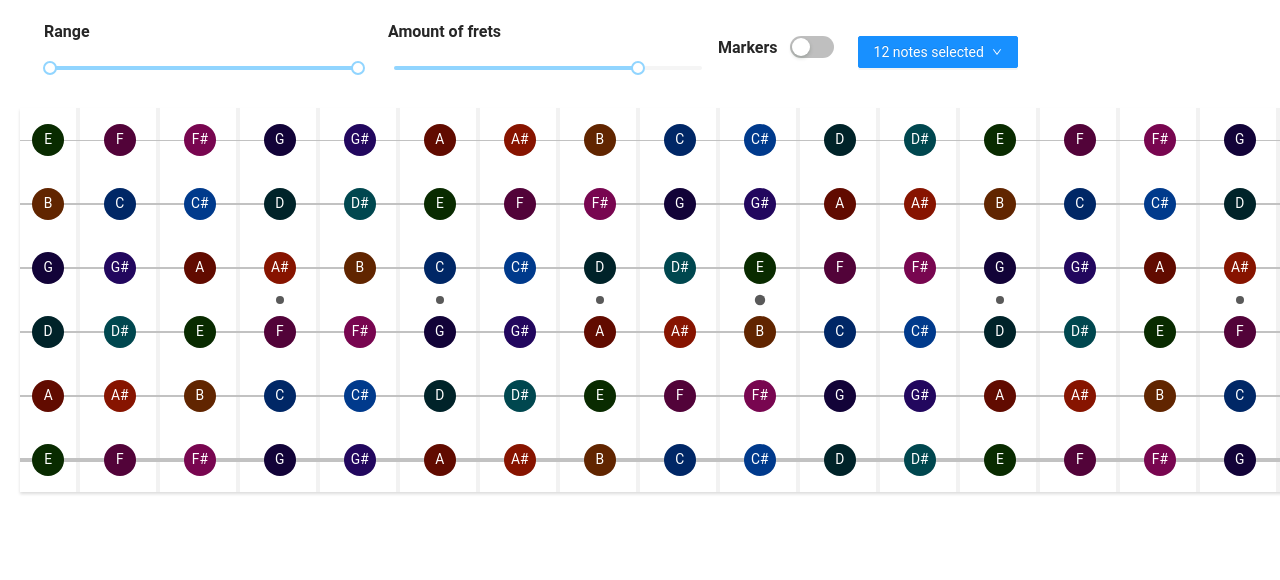
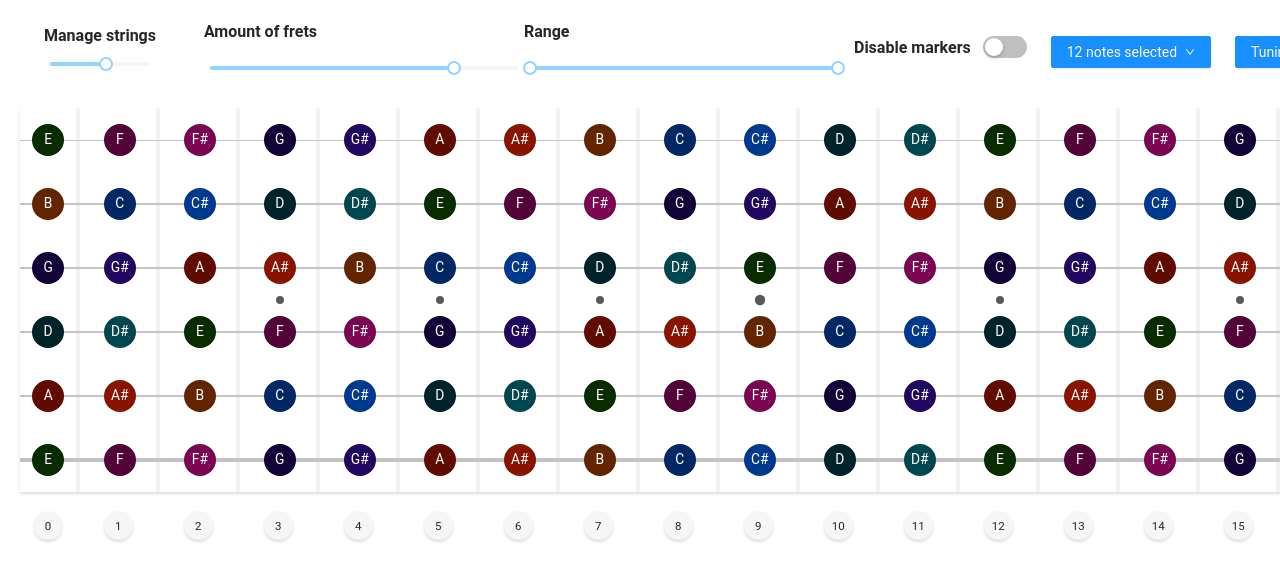
Before and after one commit to polubis/music-app, a React app in the folder apps/jam-jam/: page / in a window 1280 px wide. Shown: the top 580 px of the page. Built offline with nearby package versions, Linux system fonts and the light colour scheme.

Commit message:
Apply tuning and required features for fretboar

```diff
--- a/apps/jam-jam/src/fretboard-visualizer/FretboardVisualizer.scss
+++ b/apps/jam-jam/src/fretboard-visualizer/FretboardVisualizer.scss
@@ -17,6 +17,10 @@
     width: 320px;
   }
 
+  .stringsManager {
+    margin-right: 24px;
+  }
+
   .fretsPicker {
     margin-left: 24px;
   }
@@ -33,4 +37,8 @@
   .notePicker {
     margin-left: 24px;
   }
+
+  .tuningPicker {
+    margin-left: 24px;
+  }
 }
--- a/apps/jam-jam/src/fretboard-visualizer/FretboardVisualizer.tsx
+++ b/apps/jam-jam/src/fretboard-visualizer/FretboardVisualizer.tsx
@@ -9,35 +9,41 @@ import {
   Typography,
 } from "antd";
 import React, { useMemo, useState } from "react";
-import { DownOutlined } from "@ant-design/icons";
+import { DownOutlined, PlusOutlined } from "@ant-design/icons";
 import {
   createStrings,
   pickSoundsInStrings,
   sliceSoundsInStrings,
+  TUNINGS,
 } from "../fretboard/core";
 import { Fretboard } from "../fretboard/Fretboard";
 
 import css from "./FretboardVisualizer.scss";
-import { NoteName, NOTE_NAMES } from "../fretboard/models";
-import Checkbox from "antd/lib/checkbox/Checkbox";
+import { GuitarTuning, NoteName, NOTE_NAMES } from "../fretboard/models";
+import { Checkbox } from "antd";
 
 type RadioSelectValue = NoteName | "all" | "none" | "";
 
 interface Filters {
+  tuning: GuitarTuning;
   range: [number, number];
   fretsCount: number;
   markersDisabled: boolean;
   pickedNoteNames: NoteName[];
+  stringsCount: number;
 }
 
 const { Title } = Typography;
 
+const MAX_STRINGS_COUNT = 10;
 const MAX_FRETS_COUNT = 30;
 const FILTERS: Filters = {
+  tuning: TUNINGS[0],
   range: [0, MAX_FRETS_COUNT],
   fretsCount: 24,
   markersDisabled: false,
   pickedNoteNames: [...NOTE_NAMES],
+  stringsCount: TUNINGS[0].notes.length,
 };
 
 const getRadioGroupValue = (pickedNoteNames: NoteName[]): RadioSelectValue => {
@@ -101,7 +107,6 @@ const FretboardVisualizer = () => {
   };
 
   const handleManyNotePick = (noteName: NoteName, checked: boolean): void => {
-    console.log(noteName, checked);
     setFilters({
       ...filters,
       pickedNoteNames: checked
@@ -112,28 +117,72 @@ const FretboardVisualizer = () => {
     });
   };
 
-  const { range, fretsCount, markersDisabled, pickedNoteNames } = filters;
+  const handleTuningPick = (tuning: GuitarTuning) => {
+    setFilters({
+      ...filters,
+      tuning,
+      stringsCount: tuning.notes.length,
+    });
+  };
+
+  const handleStringChange = (stringsCount: number) => {
+    if (stringsCount < filters.tuning.notes.length) {
+      setFilters({
+        ...filters,
+        stringsCount,
+        tuning: {
+          name: "Custom",
+          notes: filters.tuning.notes.filter(
+            (_, idx) => idx <= stringsCount - 1
+          ),
+        },
+      });
+      return;
+    }
+
+    setFilters((prevFilters) => ({
+      ...prevFilters,
+      stringsCount,
+      tuning: {
+        name: "Custom",
+        notes: [
+          ...filters.tuning.notes,
+          ...Array.from({
+            length: stringsCount - prevFilters.stringsCount,
+          }).map(() => filters.tuning.notes[0]),
+        ],
+      },
+    }));
+  };
+
+  const {
+    range,
+    fretsCount,
+    markersDisabled,
+    pickedNoteNames,
+    tuning,
+    stringsCount,
+  } = filters;
 
   const strings = useMemo(() => {
-    const result = sliceSoundsInStrings(
-      range,
-      createStrings(["E", "B", "G", "D", "A", "E"], fretsCount)
+    const result = pickSoundsInStrings(
+      pickedNoteNames,
+      sliceSoundsInStrings(range, createStrings(tuning.notes, fretsCount))
     );
 
-    return pickSoundsInStrings(pickedNoteNames, result);
+    return result;
   }, [filters]);
 
   return (
     <div className={css.visualizer}>
       <header className={css.filters}>
-        <div className={css.rangeSlider}>
-          <Title level={5}>Range</Title>
+        <div className={css.stringsManager}>
+          <Title level={5}>Manage strings</Title>
           <Slider
-            range
-            min={0}
-            value={range}
-            max={fretsCount}
-            onChange={handleRangeChange}
+            min={1}
+            value={stringsCount}
+            max={MAX_STRINGS_COUNT}
+            onChange={handleStringChange}
           />
         </div>
 
@@ -147,8 +196,19 @@ const FretboardVisualizer = () => {
           />
         </div>
 
+        <div className={css.rangeSlider}>
+          <Title level={5}>Range</Title>
+          <Slider
+            range
+            min={0}
+            value={range}
+            max={fretsCount}
+            onChange={handleRangeChange}
+          />
+        </div>
+
         <div className={css.markersSwitch}>
-          <Title level={5}>Markers</Title>
+          <Title level={5}>Disable markers</Title>
 
           <Switch
             checked={markersDisabled}
@@ -198,10 +258,101 @@ const FretboardVisualizer = () => {
         >
           <Button className={css.notePicker} type="primary">
             {pickedNoteNames.length}{" "}
-            {pickedNoteNames.length <= 1 ? "note" : "notes"} selected
+            {pickedNoteNames.length === 1 ? "note" : "notes"} selected
             <DownOutlined />
           </Button>
         </Dropdown>
+
+        <Dropdown
+          overlay={
+            <Menu>
+              <Menu.ItemGroup key="custom" title="Custom tunings">
+                <Radio.Group
+                  style={{ padding: "10px" }}
+                  value={
+                    TUNINGS.some((tun) => tun.name === tuning.name)
+                      ? ""
+                      : "custom"
+                  }
+                  onChange={(e) => handleTuningPick(e.target.value)}
+                >
+                  <Radio value="custom">
+                    Custom [{tuning.notes.join(",")}]
+                  </Radio>
+                </Radio.Group>
+              </Menu.ItemGroup>
+              <Menu.ItemGroup key="standard" title="Standard tunings">
+                <Radio.Group
+                  style={{ padding: "10px" }}
+                  value={tuning}
+                  onChange={(e) => handleTuningPick(e.target.value)}
+                >
+                  {TUNINGS.filter((tuning) =>
+                    tuning.name.toLowerCase().includes("standard")
+                  ).map((tuning) => (
+                    <Radio key={tuning.name} value={tuning}>
+                      {tuning.name} [{tuning.notes.join(",")}]
+                    </Radio>
+                  ))}
+                </Radio.Group>
+              </Menu.ItemGroup>
+              <Menu.ItemGroup key="drop" title="Drop tunings">
+                <Radio.Group
+                  style={{ padding: "10px" }}
+                  value={tuning}
+                  onChange={(e) => handleTuningPick(e.target.value)}
+                >
+                  {TUNINGS.filter((tuning) =>
+                    tuning.name.toLowerCase().includes("drop")
+                  ).map((tuning) => (
+                    <Radio key={tuning.name} value={tuning}>
+                      {tuning.name} [{tuning.notes.join(",")}]
+                    </Radio>
+                  ))}
+                </Radio.Group>
+              </Menu.ItemGroup>
+              <Menu.ItemGroup key="open" title="Open tunings">
+                <Radio.Group
+                  style={{ padding: "10px" }}
+                  value={tuning}
+                  onChange={(e) => handleTuningPick(e.target.value)}
+                >
+                  {TUNINGS.filter((tuning) =>
+                    tuning.name.toLowerCase().includes("open")
+                  ).map((tuning) => (
+                    <Radio key={tuning.name} value={tuning}>
+                      {tuning.name} [{tuning.notes.join(",")}]
+                    </Radio>
+                  ))}
+                </Radio.Group>
+              </Menu.ItemGroup>
+              <Menu.ItemGroup key="other" title="Other">
+                <Radio.Group
+                  style={{ padding: "10px" }}
+                  value={tuning}
+                  onChange={(e) => handleTuningPick(e.target.value)}
+                >
+                  {TUNINGS.filter(
+                    (tuning) =>
+                      !tuning.name.toLowerCase().includes("drop") &&
+                      !tuning.name.toLowerCase().includes("standard") &&
+                      !tuning.name.toLowerCase().includes("open")
+                  ).map((tuning) => (
+                    <Radio key={tuning.name} value={tuning}>
+                      {tuning.name} [{tuning.notes.join(",")}]
+                    </Radio>
+                  ))}
+                </Radio.Group>
+              </Menu.ItemGroup>
+            </Menu>
+          }
+        >
+          <Button className={css.tuningPicker} type="primary">
+            Tuning: {tuning.name} [{tuning.notes.join(",")}]
+            <DownOutlined />
+          </Button>
+        </Dropdown>
+        <Button type="primary" size="middle" icon={<PlusOutlined />} />
       </header>
 
       <Fretboard
--- a/apps/jam-jam/src/fretboard/Fretboard.scss
+++ b/apps/jam-jam/src/fretboard/Fretboard.scss
@@ -35,9 +35,22 @@
   .sound {
     position: absolute;
     z-index: 3;
-    width: 32px;
-    height: 32px;
     border-radius: 50%;
     cursor: pointer;
   }
+
+  .fretIdentifier {
+    position: absolute;
+    display: flex;
+    align-items: center;
+    justify-content: center;
+    background: #f6f6f6;
+    color: #000;
+    border-radius: 50%;
+    box-shadow: 0 2px 3px rgba(0, 0, 0, 0.14);
+
+    & > * {
+      margin-bottom: 0;
+    }
+  }
 }
--- a/apps/jam-jam/src/fretboard/Fretboard.tsx
+++ b/apps/jam-jam/src/fretboard/Fretboard.tsx
@@ -1,9 +1,11 @@
-import React from "react";
-import { CSSProperties } from "react";
+import React, { CSSProperties } from "react";
+import { Typography } from "antd";
 import { GuitarSoundsTheme, GuitarString } from "./models";
 import { createFretsMarkers, DEFAULT_THEME, percentage } from "./core";
 
 import css from "./Fretboard.scss";
+
+const { Paragraph } = Typography;
 
 export interface FretboardProps {
   fretsCount: number;
@@ -66,7 +68,7 @@ const Fretboard = ({
 
   const leftDistance = noteSize / 2 - fretWidth;
   const topDistance = firstStringDistance;
-  const fontSize = percentage(fretWidth, 36);
+  const soundFontSize = percentage(fretWidth, 36);
   const Sounds = strings.map((string) => (
     <React.Fragment key={string.position}>
       {string.sounds.map((sound) =>
@@ -84,7 +86,7 @@ const Fretboard = ({
               top: `${topDistance / 2 + string.position * stringDistance}px`,
               height: `${noteSize}px`,
               width: `${noteSize}px`,
-              fontSize: `${fontSize}rem`,
+              fontSize: `${soundFontSize}rem`,
               ...theme[sound.note.name],
             }}
           >
@@ -122,6 +124,32 @@ const Fretboard = ({
         />
       ));
 
+  const fretIdentifiersY = -(noteSize + percentage(noteSize, 50));
+  const fretIdentifierSize = percentage(noteSize, 90);
+  const fretIdentifierFontSize = percentage(fretWidth, 30);
+  const FretIdentifiers = Array.from({ length: fretsCount + 1 }).map(
+    (_, idx) => (
+      <div
+        className={css.fretIdentifier}
+        key={idx}
+        data-identifier={idx}
+        style={{
+          bottom: `${fretIdentifiersY}px`,
+          left: `${
+            idx === 0
+              ? firstFretDistance / 2 - fretIdentifierSize / 2
+              : idx * fretDistance + fretWidth
+          }px`,
+          height: `${fretIdentifierSize}px`,
+          width: `${fretIdentifierSize}px`,
+          fontSize: `${fretIdentifierFontSize}rem`,
+        }}
+      >
+        <Paragraph>{idx}</Paragraph>
+      </div>
+    )
+  );
+
   return (
     <div className={css.container}>
       <div className={css.fretboard} style={fretboardStyle}>
@@ -129,6 +157,7 @@ const Fretboard = ({
         {Strings}
         {Markers}
         {Sounds}
+        {FretIdentifiers}
       </div>
     </div>
   );
--- a/apps/jam-jam/src/fretboard/models.ts
+++ b/apps/jam-jam/src/fretboard/models.ts
@@ -40,4 +40,7 @@ export interface GuitarString extends Hideable {
   sounds: GuitarSound[];
 }
 
-export type GuitarTuning = NoteName[];
+export interface GuitarTuning {
+  name: string;
+  notes: NoteName[];
+}
```
Also changed, not shown: apps/jam-jam/src/fretboard/core.ts (+54 -3 lines), 1 other file (tests, documents, lock files or other folders).
